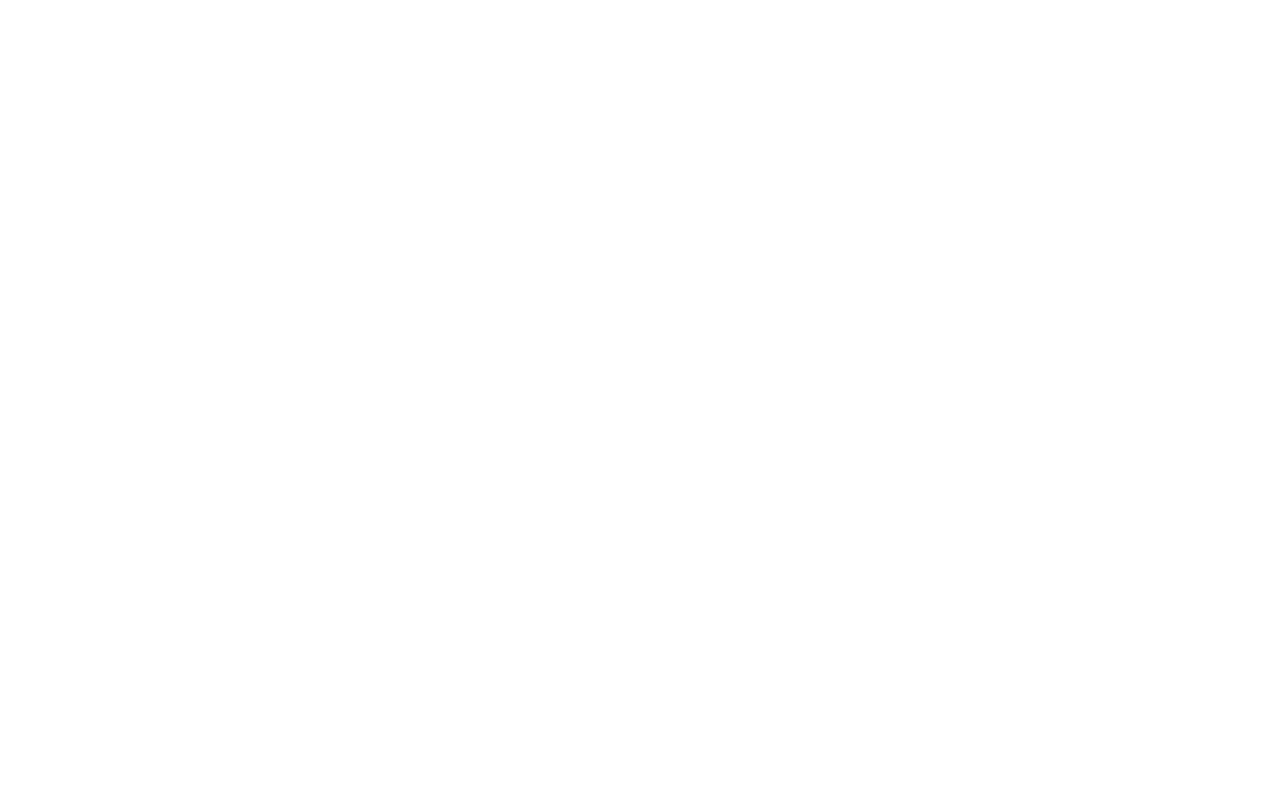
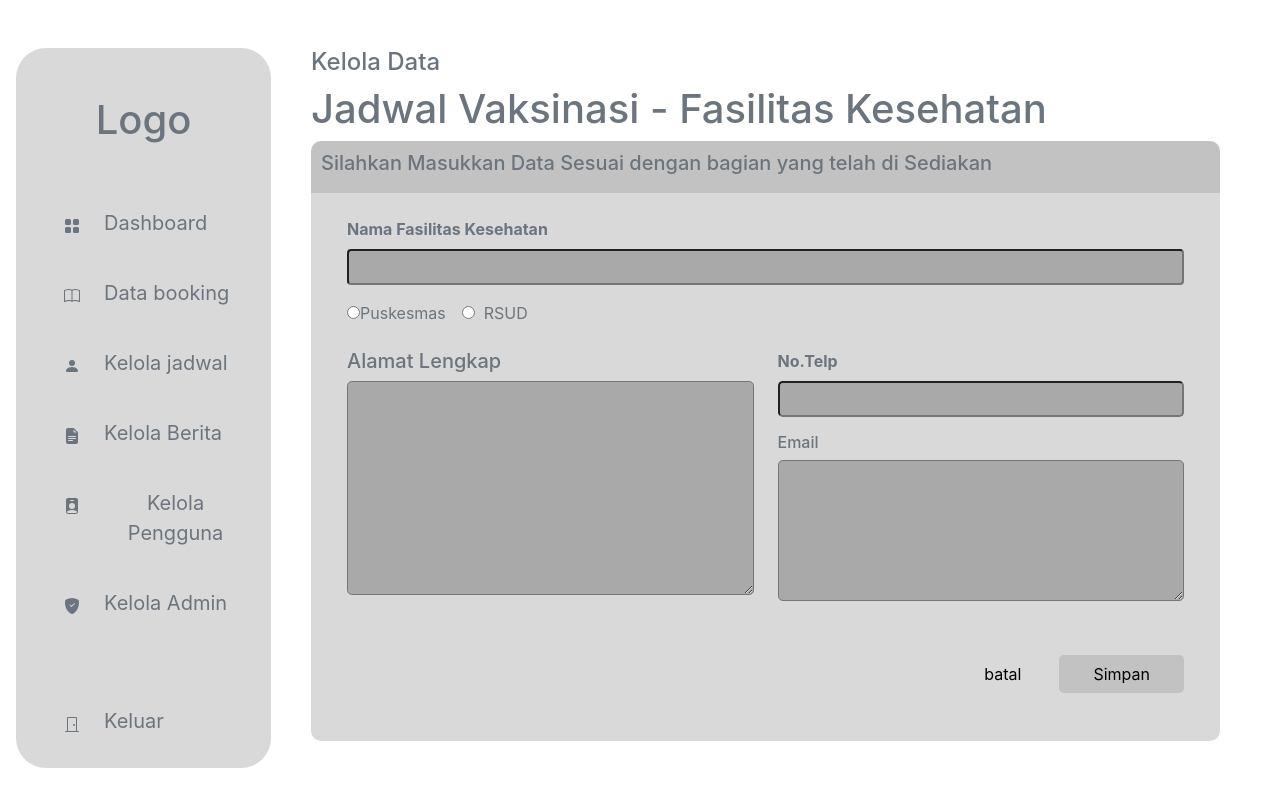
Before and after one commit to Ranto12/bookingvaccine-frontEnd, a React (Create React App) app in the folder vaccinebooking/: page /AddAdmin in a window 1280 px wide. Before the commit this address had no page. Built offline with nearby package versions, Linux system fonts and the light colour scheme.

Commit message:
fix addAdmin

```diff
--- a/vaccinebooking/src/App.js
+++ b/vaccinebooking/src/App.js
@@ -8,6 +8,7 @@
 import KelolaJadwal from "./pages/KelolaJadwal/KelolaJadwal";
 import KelolaAdmin from "./pages/KelolaAdmin/KelolaAdmin";
 import JadwalVaksinasi from "./pages/KelolaJadwal/JadwalVaksinasi";
+import AddAdmin from "./pages/KelolaAdmin/AddAdmin";
 // import ViewUser from './domain/veiwUser/ViewUser';
 // import Login from './pages/Login/Login';
 
@@ -23,6 +24,8 @@
       <Route path='/login' element={<Login/>}/>
       <Route path="/KelolaJadwal" element={<KelolaJadwal />} />
       <Route path="/KelolaAdmin" element={<KelolaAdmin />} />
+      <Route path="/AddAdmin" element={<AddAdmin />} />
+
       {/* <Route path='/login' element={<ViewUser/>}/> */}
     </Routes>
   );
--- a/vaccinebooking/src/assets/Style/style.css
+++ b/vaccinebooking/src/assets/Style/style.css
@@ -143,7 +143,6 @@
     padding: 10px;
     border-top-left-radius: 10px;
     border-top-right-radius: 10px;
-
 }
 
 .bg-form-jadwal{
@@ -199,3 +198,15 @@
     background-color: #AAA9A9;
     width: 10% !important;
 }
+
+
+/* Kelola data Admin  */
+.input-are-area{
+  padding-bottom: 40% !important;
+  background-color: #AAA9A9;
+}
+
+.email-area{
+  padding-bottom: 22%;
+  background-color: #AAA9A9;
+}
--- /dev/null
+++ b/vaccinebooking/src/component/KelolaAdmin/FormKelolaDataAdmin.jsx
@@ -0,0 +1,59 @@
+import React from "react";
+import "../../assets/Style/style.css";
+
+export default function FormKelolaDataAdmin() {
+  return (
+    <div>
+      <div className="mb-5">
+        <div>
+          <div>
+            <label className="mt-4 fw-bold ">Nama Fasilitas Kesehatan</label>
+          </div>
+          <input
+            type="text"
+            className="w-100 input-kelola mt-2 p-1 rounded-2"
+          />
+        </div>
+
+        <div className="mt-3">
+          <span>
+            <input
+              type="radio"
+              id="Puskesmas"
+              name="fav_language"
+              value="Puskesmas"
+            />
+              <label for="Puskesmas">Puskesmas</label>
+          </span>
+
+          <span className="px-3">
+            <input type="radio" id="RSUD" name="fav_language" value="RSUD" /> {" "}
+            <label for="RSUD">RSUD</label>
+          </span>
+        </div>
+
+        <div className="row mt-4">
+          <div className="col-6">
+            <div>
+              <h5> Alamat Lengkap </h5>
+              <textarea className="w-100 rounded-3 input-are-area"></textarea>
+            </div>
+          </div>
+          <div className="col-6">
+            <div>
+              <label className=" fw-bold ">No.Telp</label>
+            </div>
+            <input
+              type="text"
+              className=" input-kel-area w-100 mt-2 p-1 rounded-3"
+            />
+            <div className="pt-3">
+              <h6> Email </h6>
+              <textarea className=" w-100  rounded-3 email-area"></textarea>
+            </div>
+          </div>
+        </div>
+      </div>
+    </div>
+  );
+}
--- /dev/null
+++ b/vaccinebooking/src/pages/KelolaAdmin/AddAdmin.jsx
@@ -0,0 +1,44 @@
+import React from "react";
+import Sidebar from "../../component/Sidebar/Sidebar";
+import { Form } from "react-bootstrap";
+import FormKelolaDataAdmin from "../../component/KelolaAdmin/FormKelolaDataAdmin";
+
+export default function AddAdmin() {
+  return (
+    <div>
+      <div>
+        <div className="row me-5 ">
+          <div className="col-3">
+            <Sidebar />
+          </div>
+          <div className="col-9 mt-5 text-secondary">
+            <div>
+              <h4>Kelola Data</h4>
+              <h1>Jadwal Vaksinasi - Fasilitas Kesehatan</h1>
+            </div>
+
+            <div className="bg-card-kelola bg-secondary">
+              <h5>
+                Silahkan Masukkan Data Sesuai dengan bagian yang telah di
+                Sediakan
+              </h5>
+            </div>
+
+            <Form className="bg-form-jadwal">
+              <FormKelolaDataAdmin />
+
+              <div className="text-end mt-3 mb-5">
+                <button className="btn-kelola-jadwal1 me-3  rounded-3 mb-5">
+                  batal
+                </button>
+                <button className="btn-kelola-jadwal ms-3  rounded-3 mb-5">
+                  Simpan
+                </button>
+              </div>
+            </Form>
+          </div>
+        </div>
+      </div>
+    </div>
+  );
+}
```
